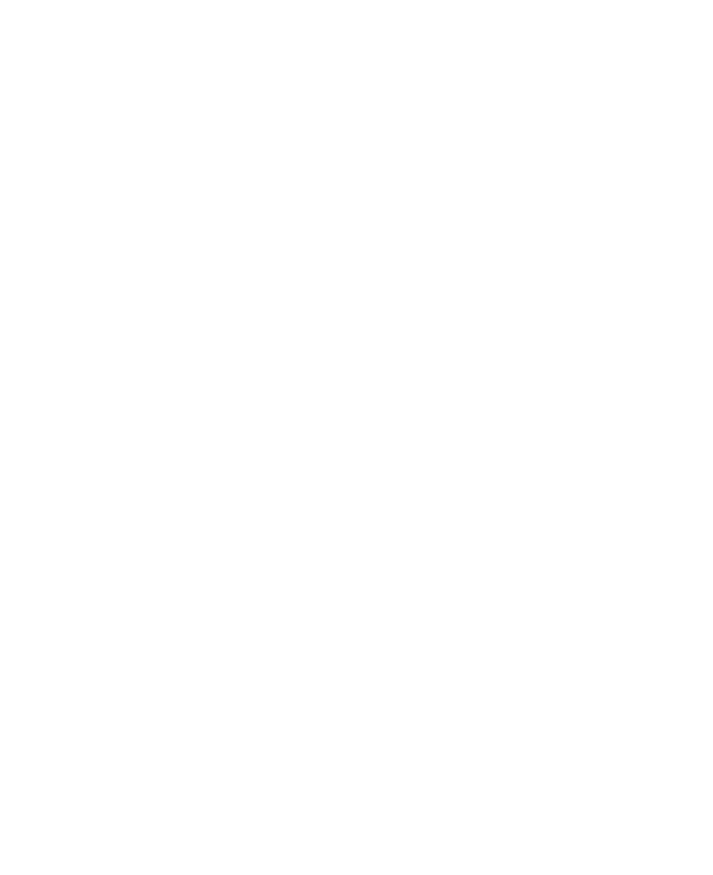
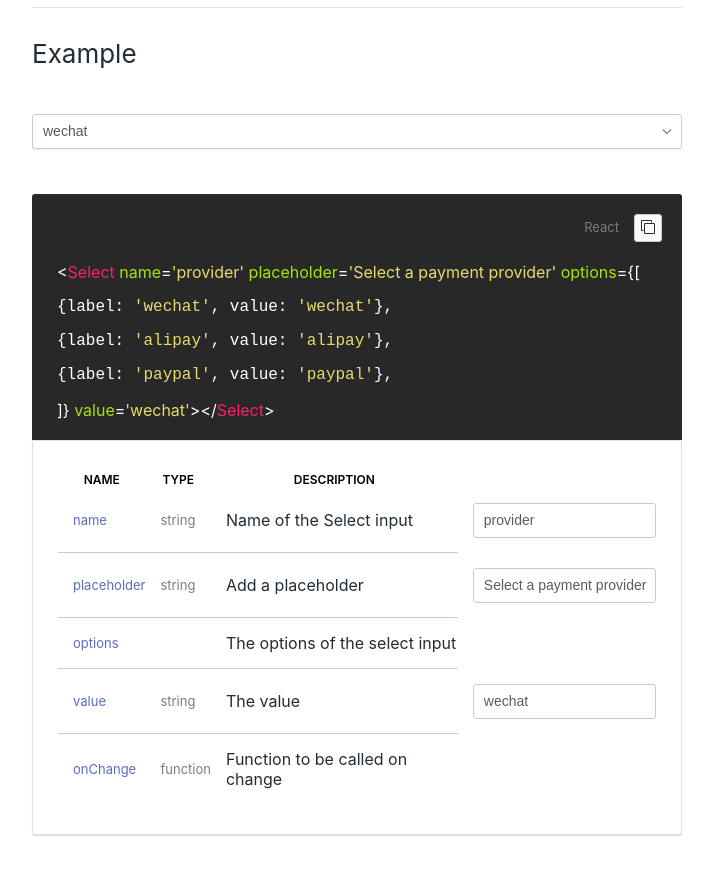
Before and after one commit to happystacklabs/kit, a React (Create React App) app: page / in a window 1280 px wide. Shown: the part 1776-2651 px from the top of the page, without its empty margins (283-996 px from the left). Before the commit the page ends 1714 px from the top, so only its background shows below. Built offline with nearby package versions, Linux system fonts and the light colour scheme.

Commit message:
fixed on change from ComponentViewer for children element

```diff
--- a/src/App.js
+++ b/src/App.js
@@ -5,6 +5,8 @@
 import buttonViewerOptions from './components/Button/buttonViewerOptions';
 import Icon from './components/Icon';
 import iconViewerOptions from './components/Icon/iconViewerOptions';
+import Select from './components/Select';
+import selectViewerOptions from './components/Select/selectViewerOptions';
 
 
 class App extends Component {
@@ -16,9 +18,17 @@
           <Button/>
         </ComponentViewer>
         <br/>
-          <ComponentViewer options={iconViewerOptions}>
-            <Icon/>
-          </ComponentViewer>
+        <ComponentViewer options={iconViewerOptions}>
+          <Icon/>
+        </ComponentViewer>
+        <br/>
+        <ComponentViewer options={selectViewerOptions}>
+          <Select
+            options={[]}
+            name=''
+            value=''
+          />
+        </ComponentViewer>
       </div>
     );
   }
--- a/src/components/ComponentViewer/ComponentViewerCode.js
+++ b/src/components/ComponentViewer/ComponentViewerCode.js
@@ -88,6 +88,24 @@
             <span className='codeColorGreen'> {prop.name}</span>
           </span>
         ))
+      } else if (Array.isArray(prop.value)) {
+        arr.push((
+          <span key={prop.name}>
+            <span className='codeColorGreen'> {prop.name}</span>
+            {'={['}<br />
+            {prop.value.map((row) => {
+              return (
+                <span>
+                  <pre>{'{'}
+                  label: <span className='codeColorYellow'>'{row.label}'</span>,
+                  value: <span className='codeColorYellow'>'{row.value}'</span>
+                  {'}'},</pre>
+                </span>
+              );
+            })}
+            {']}'}
+          </span>
+        ));
       } else {
         arr.push((
           <span key={prop.name}>
--- a/src/components/ComponentViewer/ComponentViewerRow.js
+++ b/src/components/ComponentViewer/ComponentViewerRow.js
@@ -13,14 +13,14 @@
     name: PropTypes.string.isRequired,
     value: PropTypes.oneOfType([
       PropTypes.string,
-      PropTypes.arrayOf(PropTypes.string),
+      PropTypes.array,
       PropTypes.bool,
       PropTypes.func,
     ]),
     description: PropTypes.string,
     type: PropTypes.oneOfType([
       PropTypes.string,
-      PropTypes.arrayOf(PropTypes.string),
+      PropTypes.array,
       PropTypes.bool,
       PropTypes.func,
     ]).isRequired,
--- a/src/components/ComponentViewer/index.js
+++ b/src/components/ComponentViewer/index.js
@@ -21,8 +21,8 @@
 
    onInputChange = (event) => {
      // Change the option
+     console.log(event);
      const newState = Object.assign({}, this.state);
-     console.log(newState['options']);
      const index = newState['options'].findIndex(x => x.name === event.name);
      if (newState['options'][index]['type'] === 'bool') {
        newState['options'][index]['value'] = !this.state['options'][index]['value'];
@@ -32,14 +32,26 @@
      this.setState(newState);
    };
 
+   onChildrenChange = (event) => {
+     const newState = Object.assign({}, this.state);
+     const index = newState['options'].findIndex(x => x.name === 'value');
+     newState['options'][index]['value'] = event.target.value;
+     this.setState(newState);
+   };
+
   render() {
+    const onChildrenChange = this.onChildrenChange;
     const newProps = this.state.options.reduce(function(object, item) {
-      if (item['value'] === '' && Array.isArray(item['type'])) {
+      if (item['name'] === 'onChange') {
+        item['value'] = onChildrenChange;
+      }
+      else if (item['value'] === '' && Array.isArray(item['type'])) {
         return object;
       }
       object[item['name']] = item['value'];
       return object;
     }, {});
+
 
     return (
       <div className='ComponentViewer'>
--- /dev/null
+++ b/src/components/Select/selectViewerOptions.js
@@ -0,0 +1,38 @@
+const selectViewerOptions = [
+  {
+    name: 'name',
+    value: 'provider',
+    type: 'string',
+    description: 'Name of the Select input',
+  },
+  {
+    name: 'placeholder',
+    value: 'Select a payment provider',
+    type: 'string',
+    description: 'Add a placeholder',
+  },
+  {
+    name: 'options',
+    value: [
+      {label: 'wechat', value: 'wechat'},
+      {label: 'alipay', value: 'alipay'},
+      {label: 'paypal', value: 'paypal'},
+    ],
+    type: 'array',
+    description: 'The options of the select input',
+  },
+  {
+    name: 'value',
+    value: 'wechat',
+    type: 'string',
+    description: 'The value',
+  },
+  {
+    name: 'onChange',
+    value: ()=>{},
+    type: 'function',
+    description: 'Function to be called on change',
+  }
+];
+
+export default selectViewerOptions;
```
